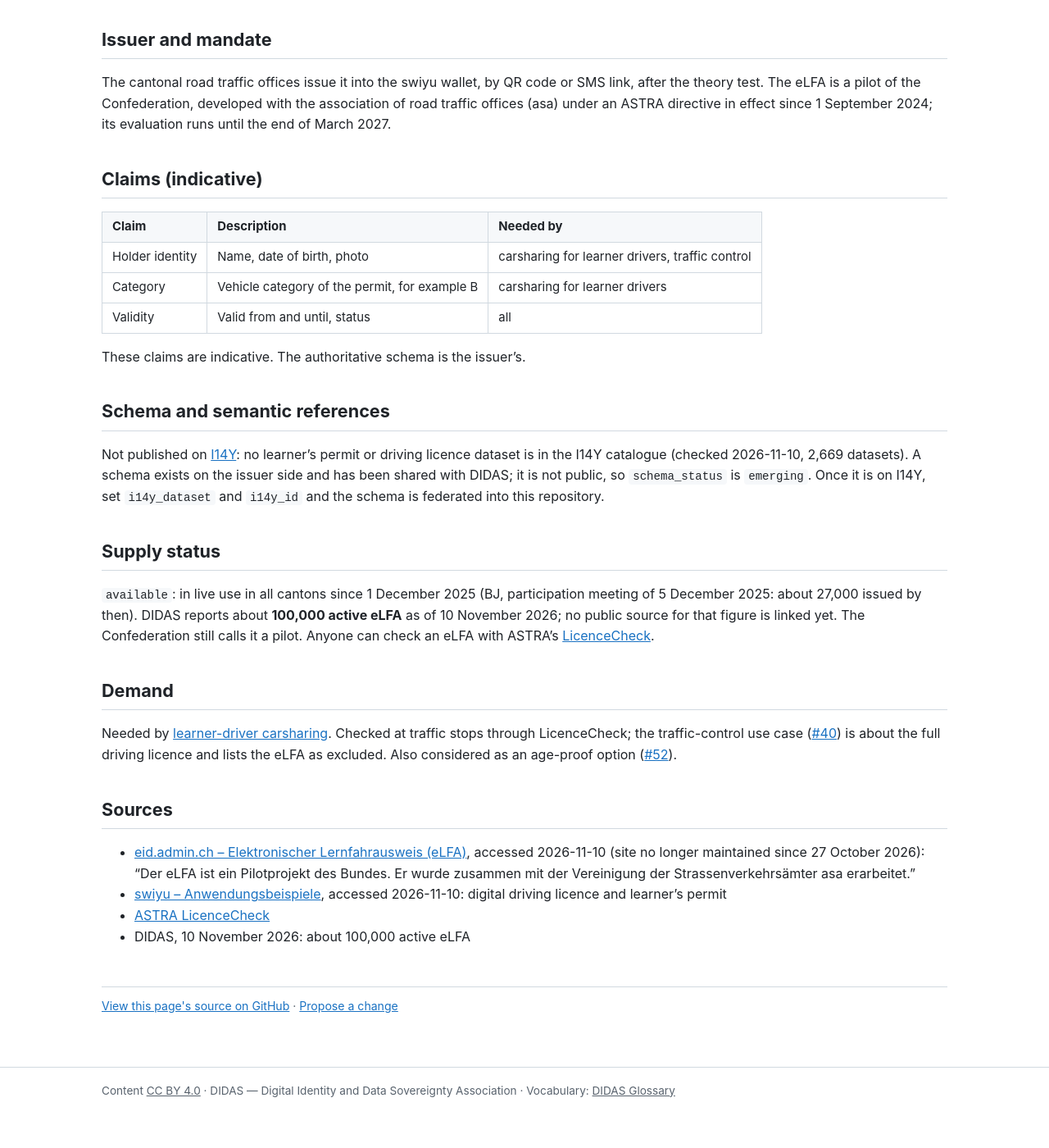
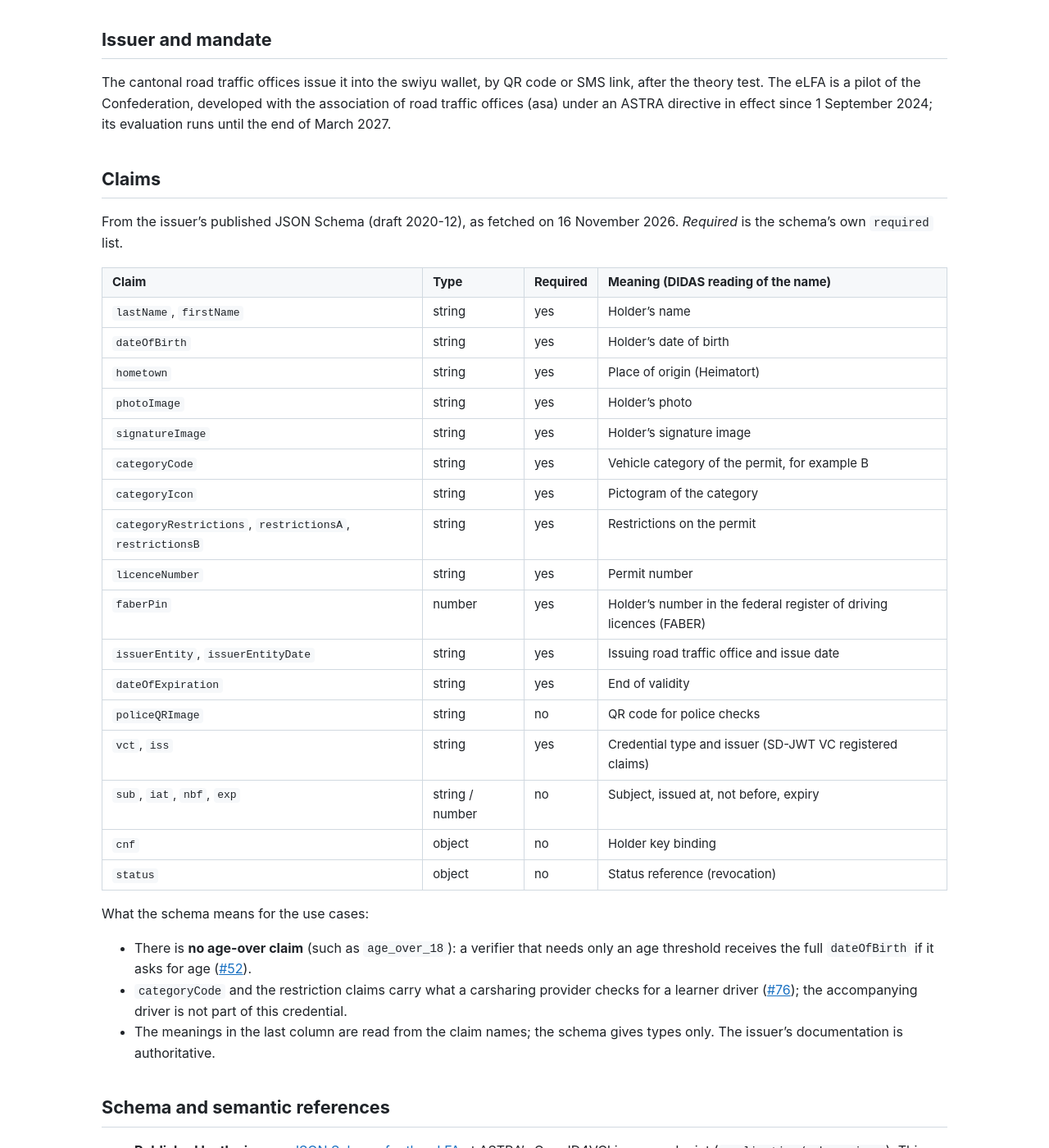
Before and after one commit to DIDAS-swiss/use-case-repository, a Jekyll site: the page built from credentials/learner-permit-elfa.md, in a window 1280 px wide and 1400 px high, scrolled down 630 px. Shown: the whole window at 82% size. Built offline with Jekyll 4.4.1, drawn with Linux system fonts in a browser that asks for light colours; before the commit the page ends 1989 px from its top, so only the background shows below that; some of the changed text lies outside the part shown.

Commit message:
Describe the eLFA from the JSON Schema ASTRA publishes
The learner's permit entry lists the claims of the schema at ASTRA's
OpenID4VCI issuer (no age-over claim; category and restriction claims for
carsharing), references it in schema_refs and notes it is still not on I14Y.
The learner-carsharing and age-proof cases cite it as a source.

```diff
--- a/credentials/learner-permit-elfa.md
+++ b/credentials/learner-permit-elfa.md
@@ -10,11 +10,11 @@ schema_status: emerging
 ambition_level: AL2
 likely_issuer: Cantonal road traffic office (Strassenverkehrsamt), in the federal pilot run with asa
 issuer_type: cantonal
-schema_refs: []
+schema_refs: ["https://vz-api.astra.admin.ch/public/issuer/oid4vci/json-schema/elfa"]
 used_by: []
 demand_issues: []
 created: 2026-11-10
-updated: 2026-11-10
+updated: 2026-11-16
 ---
 
 # Electronic learner's permit (eLFA)
@@ -34,23 +34,54 @@ developed with the association of road traffic offices (asa) under an ASTRA
 directive in effect since 1 September 2024; its evaluation runs until the end
 of March 2027.
 
-## Claims (indicative)
+## Claims
 
-| Claim | Description | Needed by |
-|---|---|---|
-| Holder identity | Name, date of birth, photo | carsharing for learner drivers, traffic control |
-| Category | Vehicle category of the permit, for example B | carsharing for learner drivers |
-| Validity | Valid from and until, status | all |
+From the issuer's published JSON Schema (draft 2020-12), as fetched on
+16 November 2026. *Required* is the schema's own `required` list.
 
-These claims are indicative. The authoritative schema is the issuer's.
+| Claim | Type | Required | Meaning (DIDAS reading of the name) |
+|---|---|---|---|
+| `lastName`, `firstName` | string | yes | Holder's name |
+| `dateOfBirth` | string | yes | Holder's date of birth |
+| `hometown` | string | yes | Place of origin (Heimatort) |
+| `photoImage` | string | yes | Holder's photo |
+| `signatureImage` | string | yes | Holder's signature image |
+| `categoryCode` | string | yes | Vehicle category of the permit, for example B |
+| `categoryIcon` | string | yes | Pictogram of the category |
+| `categoryRestrictions`, `restrictionsA`, `restrictionsB` | string | yes | Restrictions on the permit |
+| `licenceNumber` | string | yes | Permit number |
+| `faberPin` | number | yes | Holder's number in the federal register of driving licences (FABER) |
+| `issuerEntity`, `issuerEntityDate` | string | yes | Issuing road traffic office and issue date |
+| `dateOfExpiration` | string | yes | End of validity |
+| `policeQRImage` | string | no | QR code for police checks |
+| `vct`, `iss` | string | yes | Credential type and issuer (SD-JWT VC registered claims) |
+| `sub`, `iat`, `nbf`, `exp` | string / number | no | Subject, issued at, not before, expiry |
+| `cnf` | object | no | Holder key binding |
+| `status` | object | no | Status reference (revocation) |
+
+What the schema means for the use cases:
+
+- There is **no age-over claim** (such as `age_over_18`): a verifier that needs
+  only an age threshold receives the full `dateOfBirth` if it asks for age
+  ([#52](https://github.com/DIDAS-swiss/use-case-repository/issues/52)).
+- `categoryCode` and the restriction claims carry what a carsharing provider
+  checks for a learner driver
+  ([#76](https://github.com/DIDAS-swiss/use-case-repository/issues/76)); the
+  accompanying driver is not part of this credential.
+- The meanings in the last column are read from the claim names; the schema
+  gives types only. The issuer's documentation is authoritative.
 
 ## Schema and semantic references
 
-Not published on [I14Y](https://www.i14y.admin.ch/): no learner's permit or
-driving licence dataset is in the I14Y catalogue (checked 2026-11-10, 2,669
-datasets). A schema exists on the issuer side and has been shared with DIDAS;
-it is not public, so `schema_status` is `emerging`. Once it is on I14Y, set
-`i14y_dataset` and `i14y_id` and the schema is federated into this repository.
+- **Published by the issuer:** [JSON Schema for the eLFA](https://vz-api.astra.admin.ch/public/issuer/oid4vci/json-schema/elfa) at ASTRA's
+  OpenID4VCI issuer endpoint (`application/schema+json`). This repository keeps
+  the reference, not a copy.
+- **Not on [I14Y](https://www.i14y.admin.ch/):** no learner's permit or driving
+  licence dataset is in the I14Y catalogue (rechecked 2026-11-16, 2,673
+  datasets; still only two credential datasets). So `schema_status` is
+  `emerging`: a schema is published, but not on the national catalogue. Once it
+  is on I14Y, set `i14y_dataset` and `i14y_id` and the schema is federated into
+  this repository.
 
 ## Supply status
 
@@ -73,4 +104,5 @@ age-proof option ([#52](https://github.com/DIDAS-swiss/use-case-repository/issue
 - [eid.admin.ch – Elektronischer Lernfahrausweis (eLFA)](https://www.eid.admin.ch/de/pilotprojekte), accessed 2026-11-10 (site no longer maintained since 27 October 2026): "Der eLFA ist ein Pilotprojekt des Bundes. Er wurde zusammen mit der Vereinigung der Strassenverkehrsämter asa erarbeitet."
 - [swiyu – Anwendungsbeispiele](https://swiyu.admin.ch/de/anwendungsbeispiele), accessed 2026-11-10: digital driving licence and learner's permit
 - [ASTRA LicenceCheck](https://licencecheck.astra.admin.ch/)
+- [ASTRA – eLFA JSON Schema](https://vz-api.astra.admin.ch/public/issuer/oid4vci/json-schema/elfa), accessed 2026-11-16
 - DIDAS, 10 November 2026: about 100,000 active eLFA
```
Also changed, not shown: changelog/2026-11-10-swiyu-pilots.md (+3 -2 lines), credentials/README.md (+1 -1 lines), intake/2026-11-didas-use-case-backlog-v2.csv.
